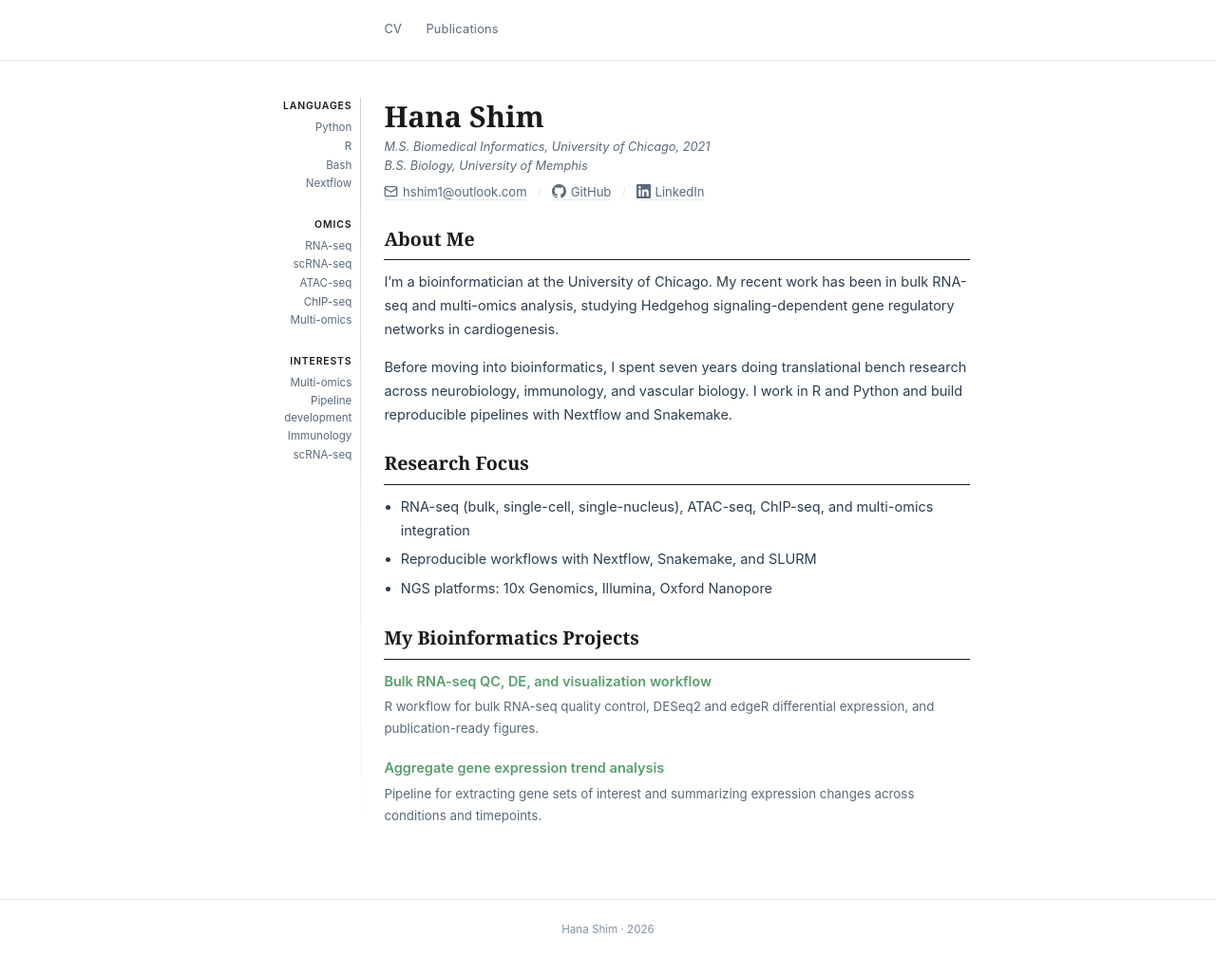
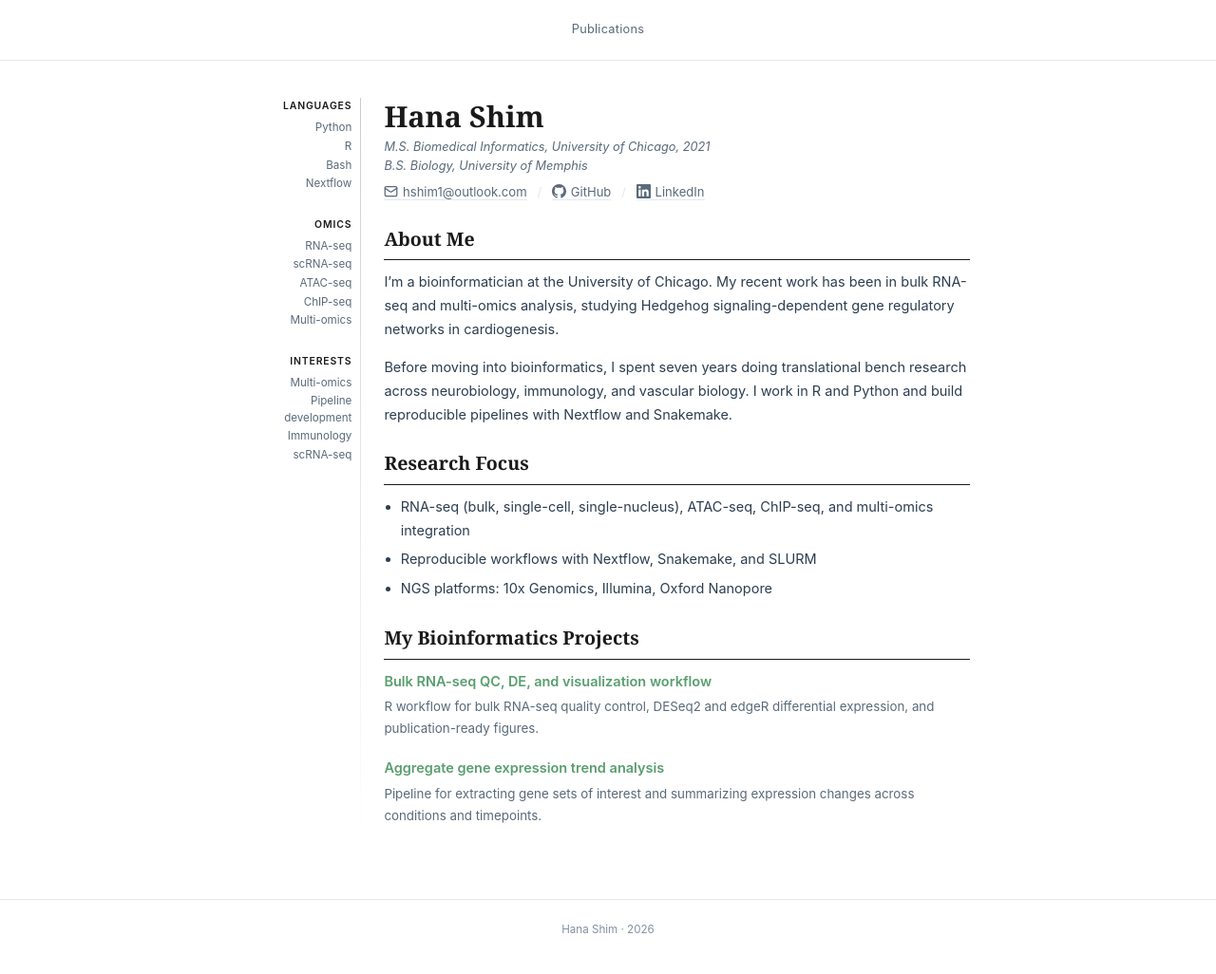
Before and after one commit to hshim1/hshim1.github.io, a Jekyll site: the page built from index.md, in a window 1280 px wide. Shown: the whole page at 95% size. Built offline with Jekyll 4.4.1, drawn with Linux system fonts in a browser that asks for light colours.

Commit message:
Remove CV nav link, center Publications

```diff
--- a/_layouts/default.html
+++ b/_layouts/default.html
@@ -29,7 +29,6 @@
     <header>
       <nav>
         <div class="nav-links">
-          <a href="{{ '/cv/' | relative_url }}">CV</a>
           <a href="{{ '/publications/' | relative_url }}">Publications</a>
         </div>
       </nav>
--- a/_sass/main.scss
+++ b/_sass/main.scss
@@ -49,15 +49,15 @@ header {
 nav {
   max-width: $content-width;
   margin: 0 auto;
-  padding-left: calc(2rem + #{$sidebar-width} + #{$inset});
 }
 
 .nav-links {
   display: flex;
+  justify-content: center;
   align-items: baseline;
 
   a {
-    margin-right: 1.75rem;
+    margin-right: 0;
     color: $text-light;
     text-decoration: none;
     font-size: 0.88rem;
```
